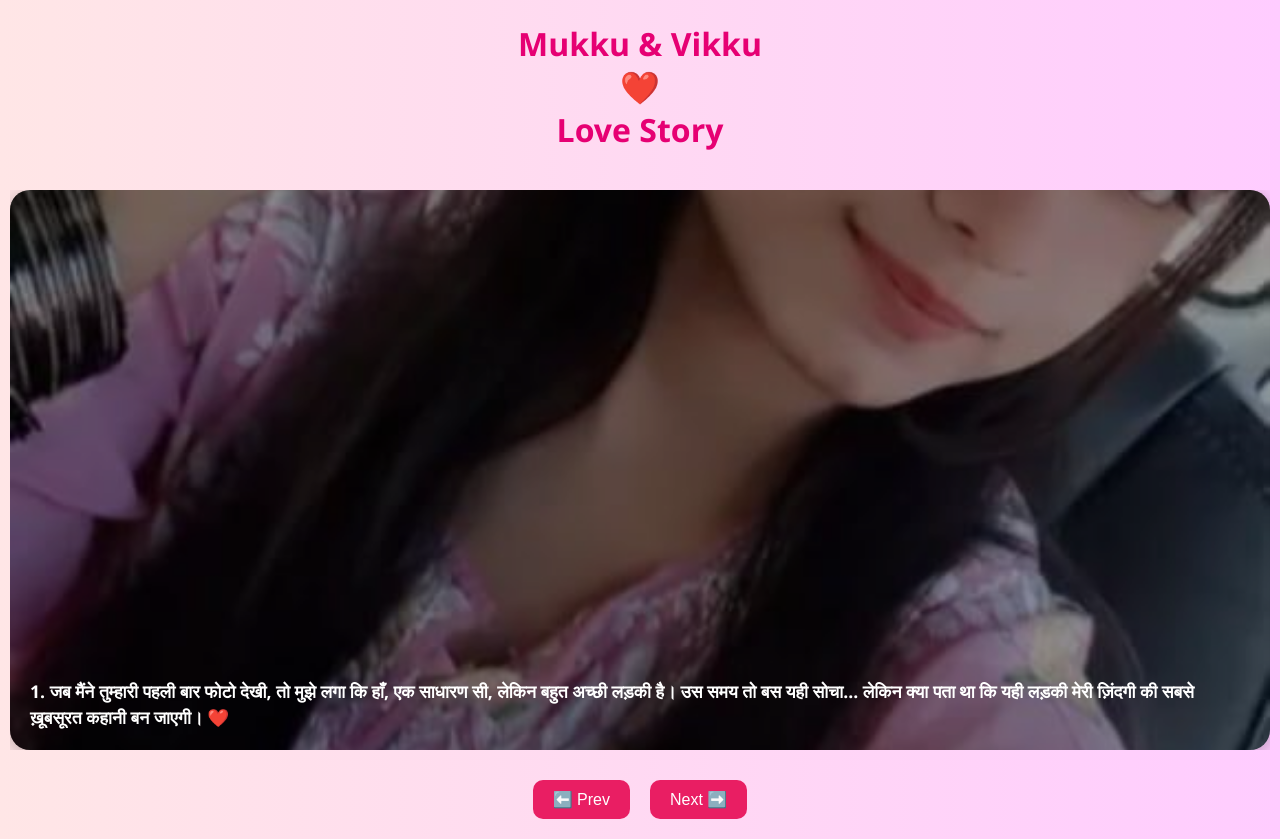
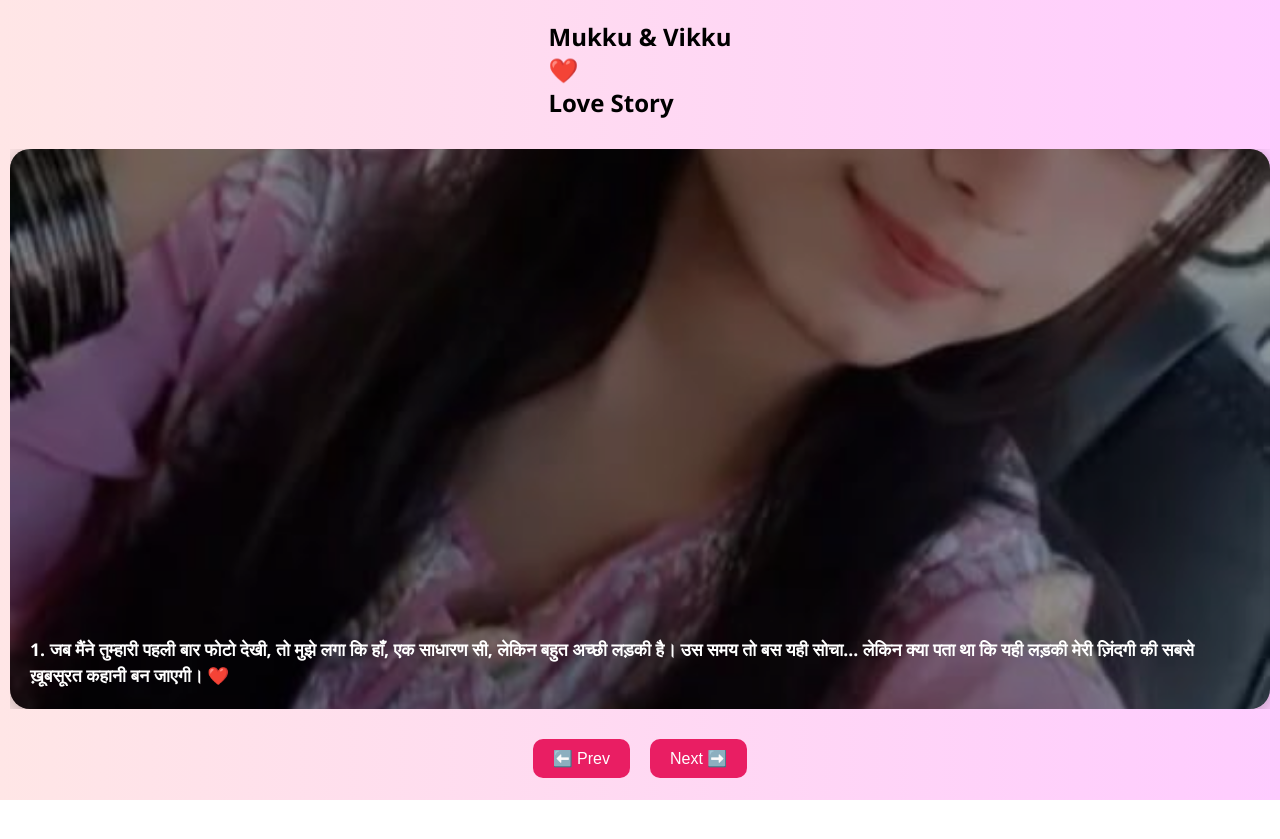
Before and after one commit to Vikassoni2018/mukku, a plain HTML site: page index.html in a window 1280 px wide. After the commit the page ends 800 px from the top, so only its background shows below. Drawn offline with Linux system fonts and the light colour scheme.

Commit message:
Update index.html

```diff
--- a/index.html
+++ b/index.html
@@ -108,7 +108,7 @@
 <body>
 
 
-  <h1> Mukku & Vikku <br>❤️ <br> Love Story </h1>
+  <h2> Mukku & Vikku <br>❤️ <br> Love Story </h2>
 
   <div class="container">
     <div class="card-slider" id="cardSlider">
```
